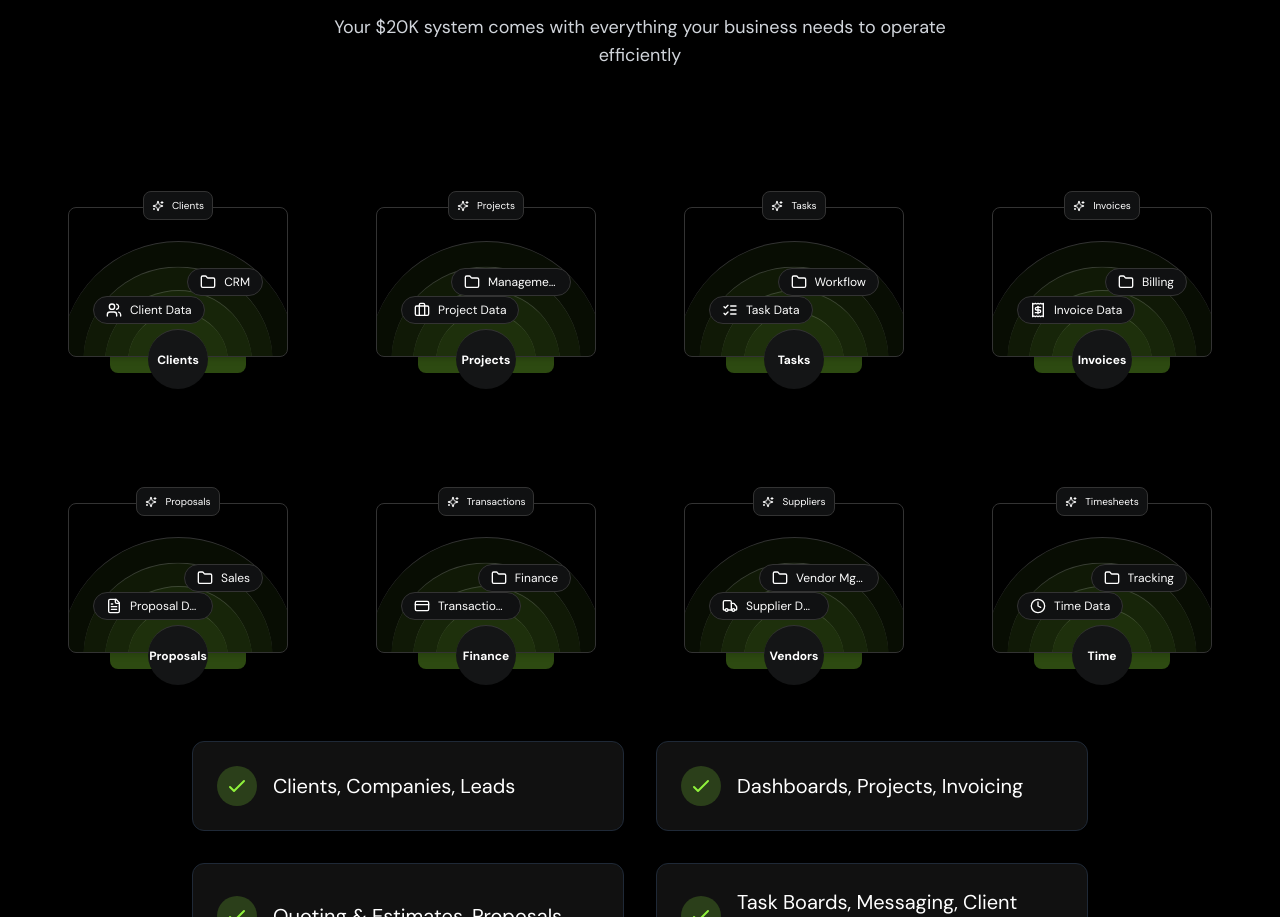
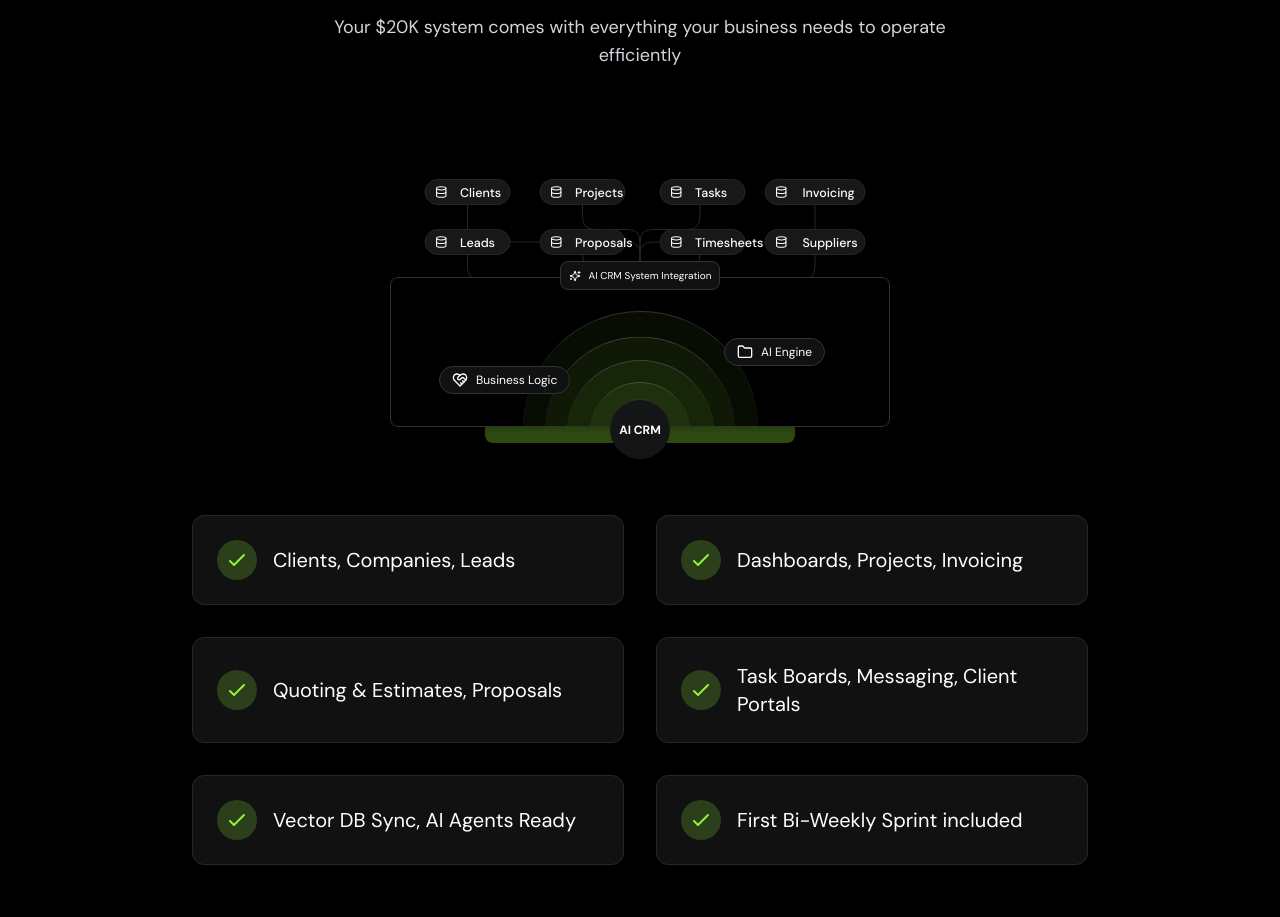
Before and after one commit to adamfromAPGsoftware/apg-lander, a React (Vite) app: page / in a window 1280 px wide. Shown: the part 4512-5429 px from the top of the page. Built offline with nearby package versions, Linux system fonts and the light colour scheme.

Commit message:
Reverted to commit 946e0c385f2e23e024e56d1f0dc393c8c56217e8

```diff
--- a/src/components/Features.tsx
+++ b/src/components/Features.tsx
@@ -1,10 +1,6 @@
 
 import React from 'react';
 import DatabaseWithRestApi from "@/components/ui/database-with-rest-api";
-import {
-  Users, Briefcase, ListChecks, Receipt,
-  FileText, CreditCard, Truck, Clock
-} from 'lucide-react';
 
 const Features = () => {
   const featuresList = [
@@ -25,162 +21,26 @@ const Features = () => {
         </p>
       </div>
 
-      <div className="grid grid-cols-1 md:grid-cols-2 lg:grid-cols-4 gap-4 mb-12">
-        {/* First row of database components */}
-        <div className="flex justify-center">
+      <div className="flex flex-col items-center mb-12">
         <DatabaseWithRestApi
-            title="Clients"
-            circleText="Clients"
-            lightColor="#9b87f5"
-            icon={<Users className="size-4" />}
-            className="h-[280px] w-full max-w-[220px]"
+          title="AI CRM System Integration"
+          circleText="AI CRM"
+          lightColor="#90F23C"
           badgeTexts={{
-              first: "Add",
-              second: "View",
-              third: "Edit",
-              fourth: "Delete"
+            first: "Clients",
+            second: "Projects",
+            third: "Tasks",
+            fourth: "Invoicing",
+            fifth: "Leads",
+            sixth: "Proposals",
+            seventh: "Timesheets",
+            eighth: "Suppliers"
           }}
           buttonTexts={{
-              first: "Client Data",
-              second: "CRM"
+            first: "Business Logic",
+            second: "AI Engine"
           }}
         />
-        </div>
-        <div className="flex justify-center">
-          <DatabaseWithRestApi
-            title="Projects"
-            circleText="Projects"
-            lightColor="#1EAEDB"
-            icon={<Briefcase className="size-4" />}
-            className="h-[280px] w-full max-w-[220px]"
-            badgeTexts={{
-              first: "Create",
-              second: "Assign",
-              third: "Track",
-              fourth: "Complete"
-            }}
-            buttonTexts={{
-              first: "Project Data",
-              second: "Management"
-            }}
-          />
-        </div>
-        <div className="flex justify-center">
-          <DatabaseWithRestApi
-            title="Tasks"
-            circleText="Tasks"
-            lightColor="#D6BCFA"
-            icon={<ListChecks className="size-4" />}
-            className="h-[280px] w-full max-w-[220px]"
-            badgeTexts={{
-              first: "Create",
-              second: "Assign",
-              third: "Track",
-              fourth: "Complete"
-            }}
-            buttonTexts={{
-              first: "Task Data",
-              second: "Workflow"
-            }}
-          />
-        </div>
-        <div className="flex justify-center">
-          <DatabaseWithRestApi
-            title="Invoices"
-            circleText="Invoices"
-            lightColor="#90F23C"
-            icon={<Receipt className="size-4" />}
-            className="h-[280px] w-full max-w-[220px]"
-            badgeTexts={{
-              first: "Generate",
-              second: "Send",
-              third: "Track",
-              fourth: "Paid"
-            }}
-            buttonTexts={{
-              first: "Invoice Data",
-              second: "Billing"
-            }}
-          />
-        </div>
-
-        {/* Second row of database components */}
-        <div className="flex justify-center">
-          <DatabaseWithRestApi
-            title="Proposals"
-            circleText="Proposals"
-            lightColor="#7E69AB"
-            icon={<FileText className="size-4" />}
-            className="h-[280px] w-full max-w-[220px]"
-            badgeTexts={{
-              first: "Create",
-              second: "Send",
-              third: "Track",
-              fourth: "Accept"
-            }}
-            buttonTexts={{
-              first: "Proposal Data",
-              second: "Sales"
-            }}
-          />
-        </div>
-        <div className="flex justify-center">
-          <DatabaseWithRestApi
-            title="Transactions"
-            circleText="Finance"
-            lightColor="#6E59A5"
-            icon={<CreditCard className="size-4" />}
-            className="h-[280px] w-full max-w-[220px]"
-            badgeTexts={{
-              first: "Record",
-              second: "Process",
-              third: "Report",
-              fourth: "Export"
-            }}
-            buttonTexts={{
-              first: "Transaction Data",
-              second: "Finance"
-            }}
-          />
-        </div>
-        <div className="flex justify-center">
-          <DatabaseWithRestApi
-            title="Suppliers"
-            circleText="Vendors"
-            lightColor="#8E9196"
-            icon={<Truck className="size-4" />}
-            className="h-[280px] w-full max-w-[220px]"
-            badgeTexts={{
-              first: "Add",
-              second: "Order",
-              third: "Track",
-              fourth: "Pay"
-            }}
-            buttonTexts={{
-              first: "Supplier Data",
-              second: "Vendor Mgmt"
-            }}
-          />
-        </div>
-        <div className="flex justify-center">
-          <DatabaseWithRestApi
-            title="Timesheets"
-            circleText="Time"
-            lightColor="#1EAEDB"
-            icon={<Clock className="size-4" />}
-            className="h-[280px] w-full max-w-[220px]"
-            badgeTexts={{
-              first: "Log",
-              second: "Approve",
-              third: "Report",
-              fourth: "Bill"
-            }}
-            buttonTexts={{
-              first: "Time Data",
-              second: "Tracking"
-            }}
-          />
-        </div>
       </div>
 
       <div className="grid md:grid-cols-2 gap-8 max-w-4xl mx-auto">
--- a/src/components/ui/database-with-rest-api.tsx
+++ b/src/components/ui/database-with-rest-api.tsx
@@ -25,7 +25,6 @@ interface DatabaseWithRestApiProps {
   };
   title?: string;
   lightColor?: string;
-  icon?: React.ReactNode;
 }
 
 const DatabaseWithRestApi = ({
@@ -35,7 +34,6 @@ const DatabaseWithRestApi = ({
   buttonTexts,
   title,
   lightColor,
-  icon,
 }: DatabaseWithRestApiProps) => {
   return (
     <div
@@ -417,7 +415,7 @@ const DatabaseWithRestApi = ({
         {/* box title */}
         <div className="absolute -top-3 z-20 flex items-center justify-center rounded-lg border bg-[#101112] px-2 py-1 sm:-top-4 sm:py-1.5">
           <SparklesIcon className="size-3" />
-          <span className="ml-2 text-[10px] whitespace-nowrap overflow-hidden text-ellipsis max-w-[120px]">
+          <span className="ml-2 text-[10px]">
             {title ? title : "Data exchange using a customized REST API"}
           </span>
         </div>
@@ -428,13 +426,13 @@ const DatabaseWithRestApi = ({
         {/* box content */}
         <div className="relative z-10 flex h-[150px] w-full items-center justify-center overflow-hidden rounded-lg border bg-background shadow-md">
           {/* Badges */}
-          <div className="absolute bottom-8 left-6 z-10 h-7 rounded-full bg-[#101112] px-3 text-xs border flex items-center gap-2 ">
-            {icon ? icon : <HeartHandshakeIcon className="size-4" />}
-            <span className="whitespace-nowrap overflow-hidden text-ellipsis max-w-[70px]">{buttonTexts?.first || "LegionDev"}</span>
+          <div className="absolute bottom-8 left-12 z-10 h-7 rounded-full bg-[#101112] px-3 text-xs border flex items-center gap-2 ">
+            <HeartHandshakeIcon className="size-4" />
+            <span>{buttonTexts?.first || "LegionDev"}</span>
           </div>
-          <div className="absolute right-6 z-10 hidden h-7 rounded-full bg-[#101112] px-3 text-xs sm:flex border items-center gap-2">
+          <div className="absolute right-16 z-10 hidden h-7 rounded-full bg-[#101112] px-3 text-xs sm:flex border items-center gap-2">
             <Folder className="size-4" />
-            <span className="whitespace-nowrap overflow-hidden text-ellipsis max-w-[70px]">{buttonTexts?.second || "v2_updates"}</span>
+            <span>{buttonTexts?.second || "v2_updates"}</span>
           </div>
           {/* Circles */}
           <motion.div
```
Lines whose indentation alone changed are shown as unchanged.
